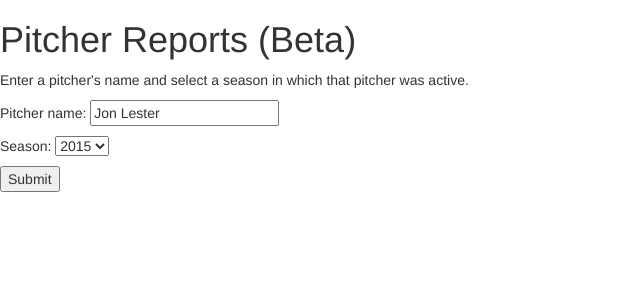
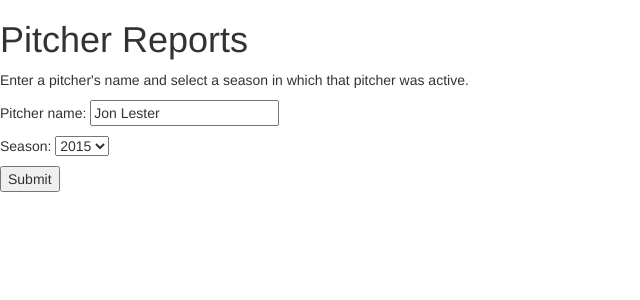
Before and after one commit to gsganden/pitcher-reports, a Flask app: page /index in a window 1280 px wide. Shown: the top 300 px of the page, without its empty margins (0-640 px from the left). Run offline with Flask 2, Linux system fonts and the light colour scheme; parts of the project's set-up code (start-up, migrations or seed data) failed here and were passed over; some libraries are stand-ins or nearby versions.

Commit message:
Remove (Beta) from header

```diff
--- a/templates/index.html
+++ b/templates/index.html
@@ -9,7 +9,7 @@
   </head>
   <body>
     <div>
-        <h1>Pitcher Reports (Beta)</h1>
+        <h1>Pitcher Reports</h1>
           <p>
             Enter a pitcher's name and select a season in which that pitcher was active.
           </p>
```
